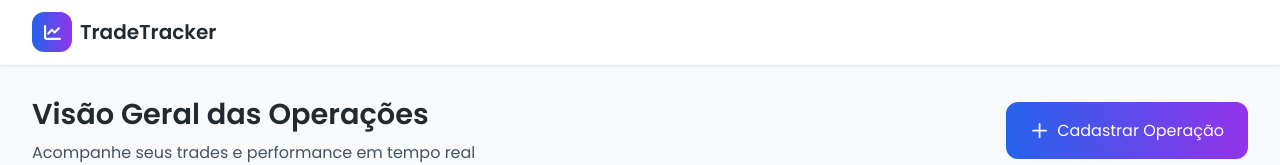
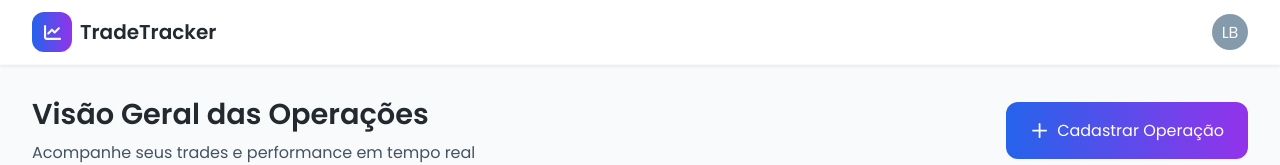
Before and after one commit to Beatriz-Heydman/trade-vision, a React (Vite) app: page / in a window 1280 px wide. Shown: the top 165 px of the page. Built offline with nearby package versions, Linux system fonts and the light colour scheme.

Commit message:
feat: create component user options

```diff
--- a/src/components/header/index.tsx
+++ b/src/components/header/index.tsx
@@ -5,6 +5,7 @@ import { FaChartLine } from "react-icons/fa6";
 // Components
 import { Flex } from "../flex";
 import { Typography } from "../typography";
+import { UserOptions } from "../user-options";
 
 // Styles
 import { StyledHeader } from "./styles";
@@ -19,6 +20,7 @@ export function Header() {
           <div className="logo">
             <FaChartLine color={colors.neutral[50]} fontSize={17} />
           </div>
+
           <Typography
             fontSize="1.25rem"
             color={colors.neutral[950]}
@@ -27,6 +29,8 @@ export function Header() {
             TradeTracker
           </Typography>
         </Flex>
+
+        <UserOptions userName="lohaine bala de ice kiss" />
       </div>
     </StyledHeader>
   );
--- /dev/null
+++ b/src/components/user-options/index.tsx
@@ -0,0 +1,28 @@
+// Libs
+import { useTheme } from "styled-components";
+
+// Components
+import { Typography } from "../typography";
+
+// Styles
+import { StyledUserOptions } from "./styles";
+
+// Types
+import type { UserOptionsPriops } from "./types";
+
+export function UserOptions({ userName }: UserOptionsPriops) {
+  const { colors } = useTheme();
+
+  const nameInitials = userName
+    .split(" ")
+    .map((n) => n[0])
+    .slice(0, 2)
+    .join("")
+    .toUpperCase();
+
+  return (
+    <StyledUserOptions>
+      <Typography color={colors.neutral[50]}>{nameInitials}</Typography>
+    </StyledUserOptions>
+  );
+}
--- /dev/null
+++ b/src/components/user-options/styles.ts
@@ -0,0 +1,13 @@
+// Libs
+import styled from "styled-components";
+
+export const StyledUserOptions = styled.div`
+  width: 36px;
+  height: 36px;
+  display: flex;
+  justify-content: center;
+  align-items: center;
+  border-radius: 50%;
+  background-color: ${(props) => props.theme.colors.neutral[400]};
+  cursor: pointer;
+`;
--- /dev/null
+++ b/src/components/user-options/types.ts
@@ -0,0 +1,3 @@
+export type UserOptionsPriops = {
+  userName: string;
+};
```
